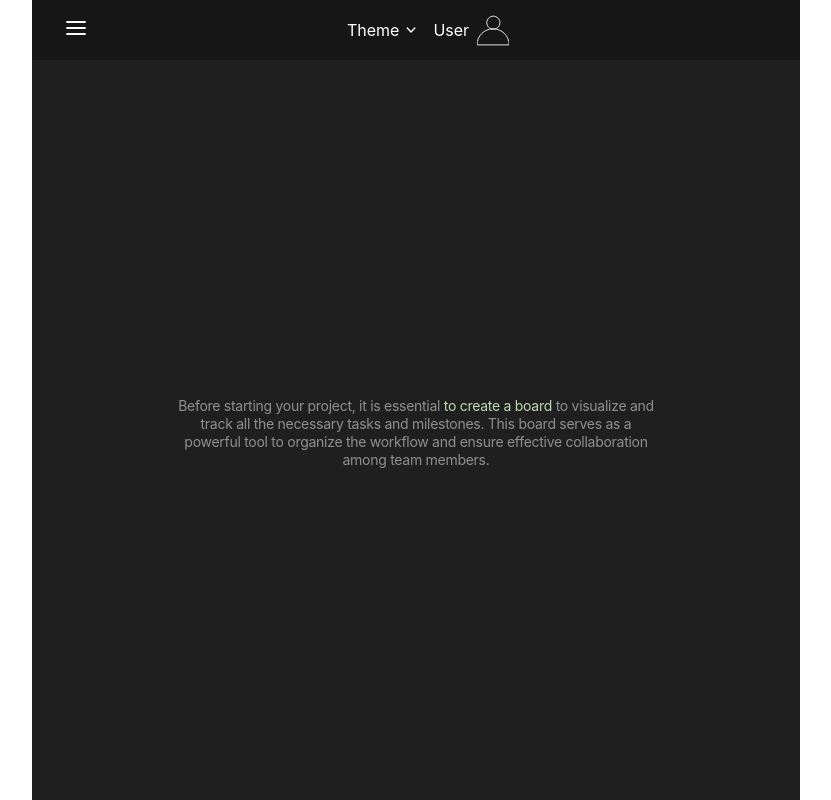
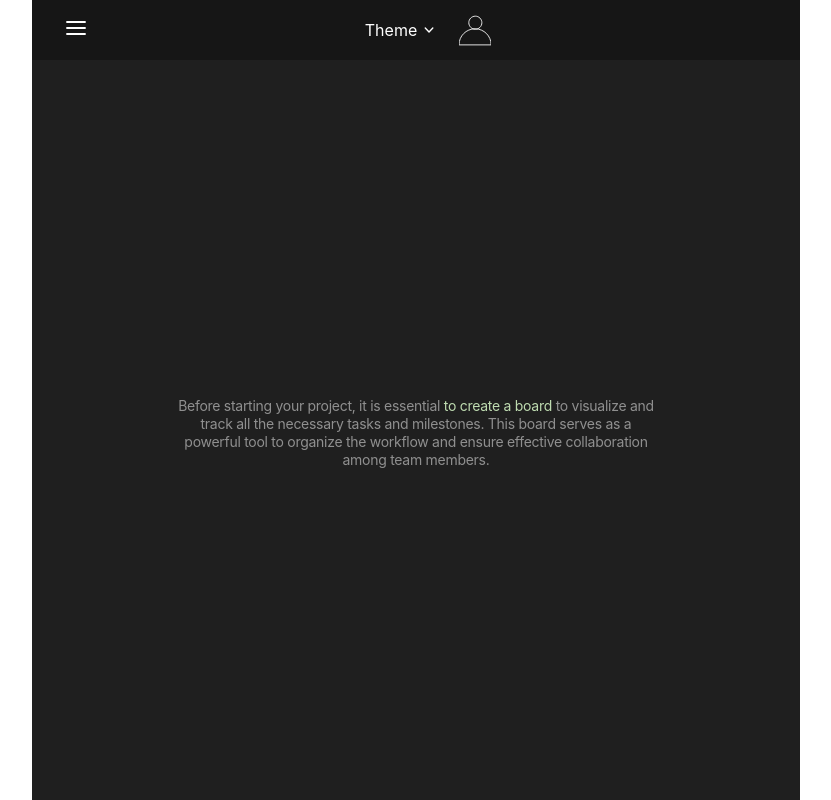
Before and after one commit to havr1985/TaskPro-blended1-frontend, a React (Vite) app: page /TaskPro-blended1-frontend/home in a window 1280 px wide. Shown: the whole page, without its empty margins (224-1055 px from the left). Built offline with nearby package versions, Linux system fonts and the light colour scheme; no server answers.

Commit message:
header avatar

```diff
--- a/src/components/Header/Header.jsx
+++ b/src/components/Header/Header.jsx
@@ -4,17 +4,21 @@ import {
   MenuButtonContainer,
   MenuIcon,
   ThemeAndUserContainer,
+  UserAvatar,
   UserContainer,
   UserIcon,
+  UsernameText,
 } from "./Header.styled";
 import sprite from "../../shared/images/icons.svg";
 import { ThemeComponent } from "../ThemeMode/ThemeMenu";
 import { EditProfileModal } from "../EditProfileModal/EditProfileModal";
 import { useState } from "react";
+import { selectAuthUserData } from "../../redux/Auth/authSelectors";
+import { useSelector } from "react-redux";
 
 export const Header = ({ openSideBar }) => {
   const [isEditModalOpen, setIsEditModalOpen] = useState(false);
-
+  const { email, username, avatarURL } = useSelector(selectAuthUserData);
   const modalStateSwapper = () => {
     setIsEditModalOpen((prev) => !prev);
   };
@@ -30,10 +34,19 @@ export const Header = ({ openSideBar }) => {
       <ThemeAndUserContainer>
         <ThemeComponent />
         <UserContainer onClick={() => modalStateSwapper()}>
-          <p>User</p>
-          <UserIcon className="iconLightning" width="12px" height="16px">
-            <use href={`${sprite}#icon-user`}></use>
-          </UserIcon>
+          <UsernameText>{username}</UsernameText>
+          {avatarURL ? (
+            <UserAvatar
+              src={avatarURL}
+              alt="avatar"
+              width="32px"
+              height="32px"
+            />
+          ) : (
+            <UserIcon className="iconLightning" width="12px" height="16px">
+              <use href={`${sprite}#icon-user`}></use>
+            </UserIcon>
+          )}
         </UserContainer>
       </ThemeAndUserContainer>
       <EditProfileModal
--- a/src/components/Header/Header.styled.jsx
+++ b/src/components/Header/Header.styled.jsx
@@ -61,3 +61,13 @@ export const UserIcon = styled.svg`
   stroke: var(--primary-icon-stroke-color);
   fill: transparent;
 `;
+export const UserAvatar = styled.img`
+  width: 32px;
+  height: 32px;
+  border-radius: 8px;
+`;
+export const UsernameText = styled.p`
+  &:hover {
+    color: var(--secondary-button-color);
+  }
+`;
```
